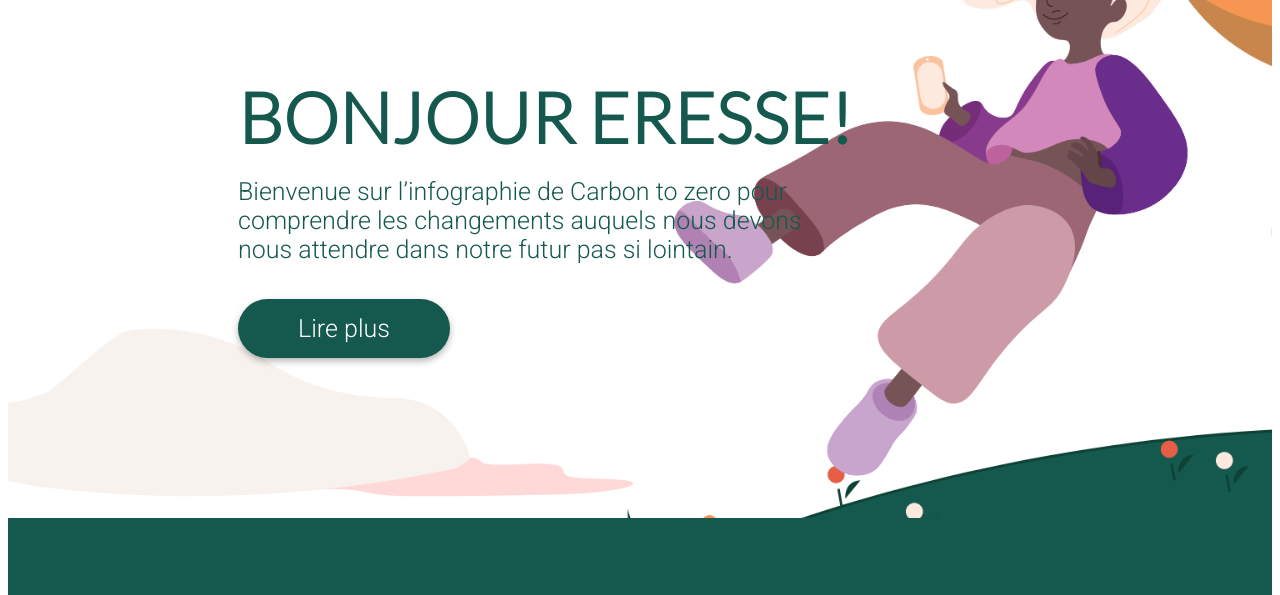
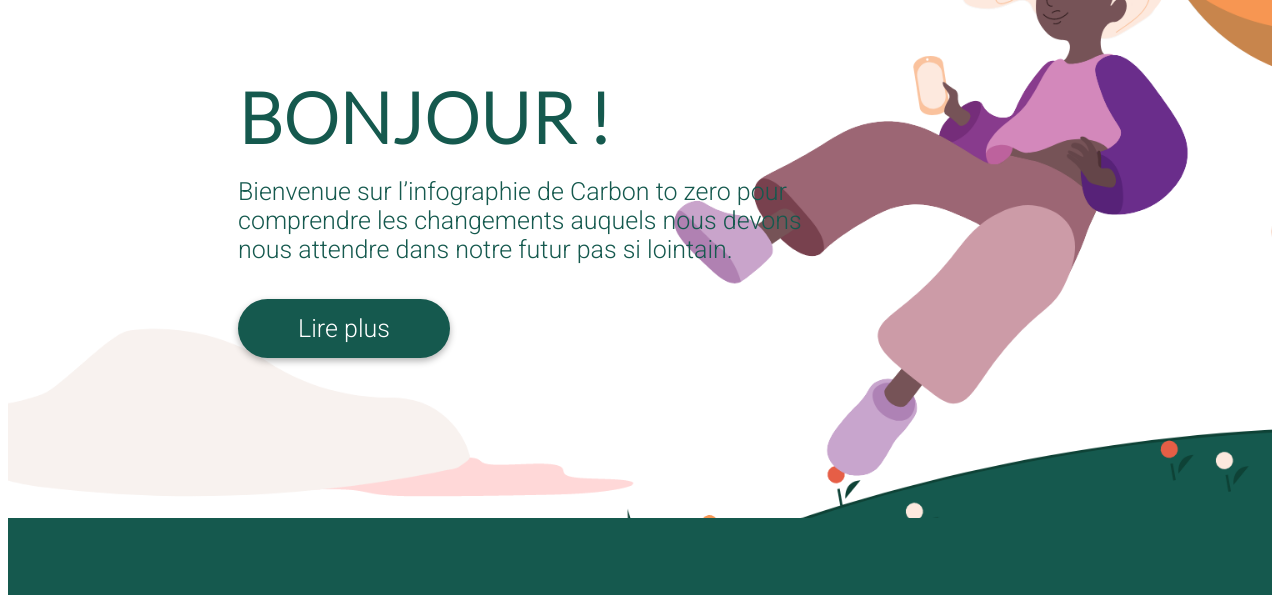
Before and after one commit to EresseOfficial/site, a plain HTML site: page index.html in a window 1280 px wide. Shown: the part 140-735 px from the top of the page. Drawn offline with Linux system fonts and the light colour scheme.

Commit message:
deleting "Eresse" from h1

```diff
--- a/index.html
+++ b/index.html
@@ -22,7 +22,7 @@
             </ul>
         </nav>
         <div>
-            <h1>Bonjour Eresse!</h1>
+            <h1>Bonjour !</h1>
             <p>Bienvenue sur l’infographie de Carbon to zero pour<br> comprendre les changements auquels nous
                 devons<br>nous
                 attendre dans notre futur pas si lointain.</p>
```
